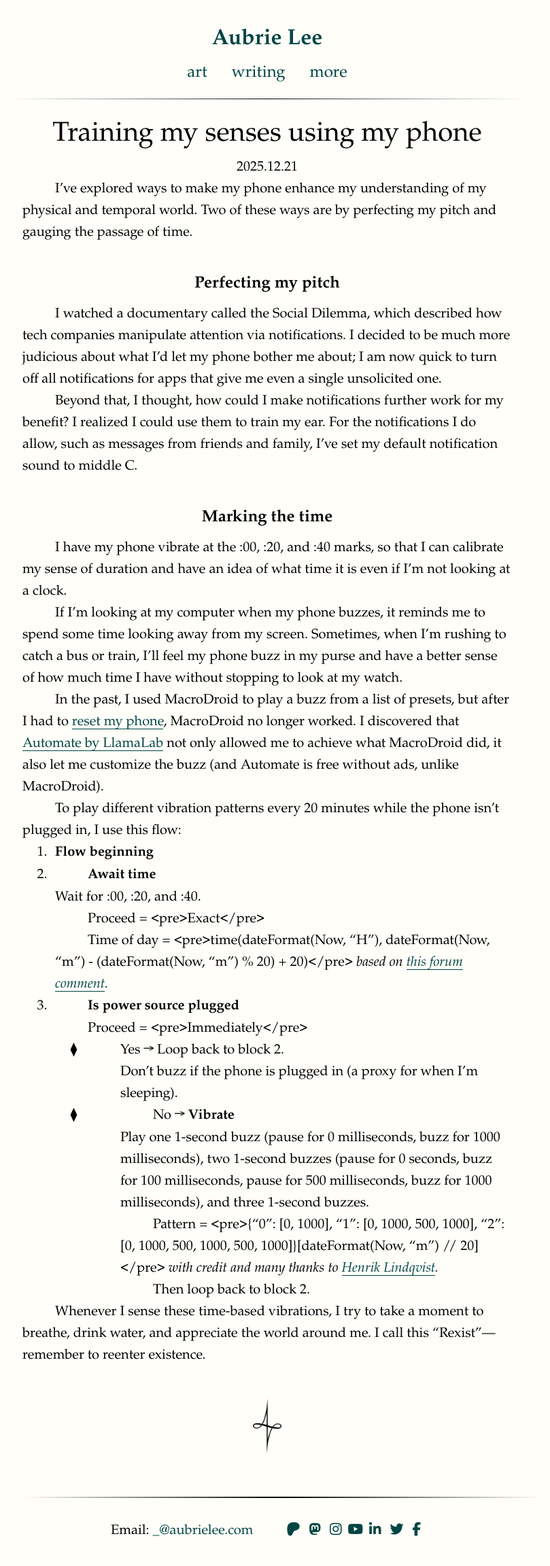
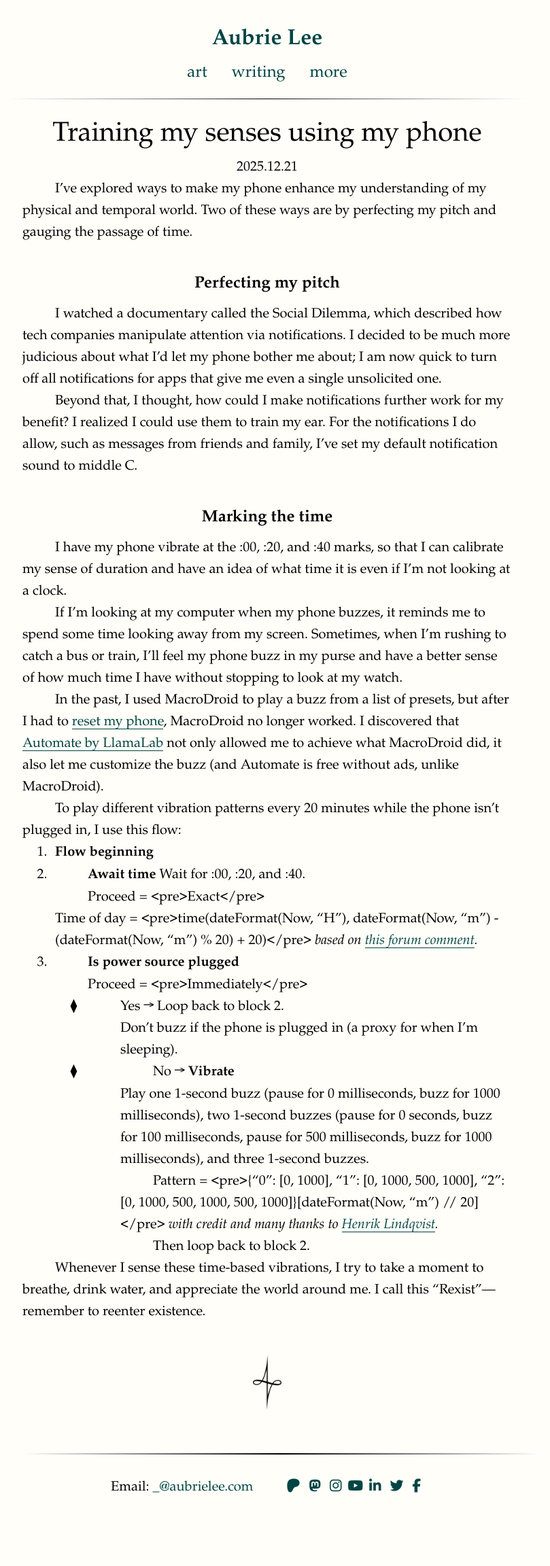
Before and after one commit to aubrielee/aubrielee.github.io, a Jekyll site: the page built from _posts/2025-12-21-training-my-senses.md, in a window 1280 px wide. Shown: the whole page at 68% size, without its empty margins (247-1056 px from the left). Built offline with Jekyll 4.4.1, drawn with Linux system fonts in a browser that asks for light colours; nearby versions of some CDN libraries; some web fonts are replaced; after the commit the page ends 2240 px from its top, so only the background shows below that.

Commit message:
Update 2025-12-21-training-my-senses.md

```diff
--- a/_posts/2025-12-21-training-my-senses.md
+++ b/_posts/2025-12-21-training-my-senses.md
@@ -24,14 +24,15 @@ If I'm looking at my computer when my phone buzzes, it reminds me to spend some
 In the past, I used MacroDroid to play a buzz from a list of presets, but after I had to [reset my phone](https://verse.aubrielee.com/@Aubrie/115504160660682936), MacroDroid no longer worked. I discovered that [Automate by LlamaLab](https://llamalab.com/automate/) not only allowed me to achieve what MacroDroid did, it also let me customize the buzz (and Automate is free without ads, unlike MacroDroid).
 
 To play different vibration patterns every 20 minutes while the phone isn't plugged in, I use this flow:
-1. <strong>Flow beginning</strong>
-2. <strong>Await time</strong>
+1. **Flow beginning**
+2. **Await time**
     Wait for :00, :20, and :40.
 
     Proceed = <pre>Exact</pre>
 
     Time of day = <pre>time(dateFormat(Now, "H"), dateFormat(Now, "m") - (dateFormat(Now, "m") % 20) + 20)</pre>
     <em>based on [this forum comment](https://www.reddit.com/r/AutomateUser/comments/1mnohda/comment/n86j3r2/).</em>
+    {: .noIndent}
 3. **Is power source plugged**
 
     Proceed = <pre>Immediately</pre>
```
